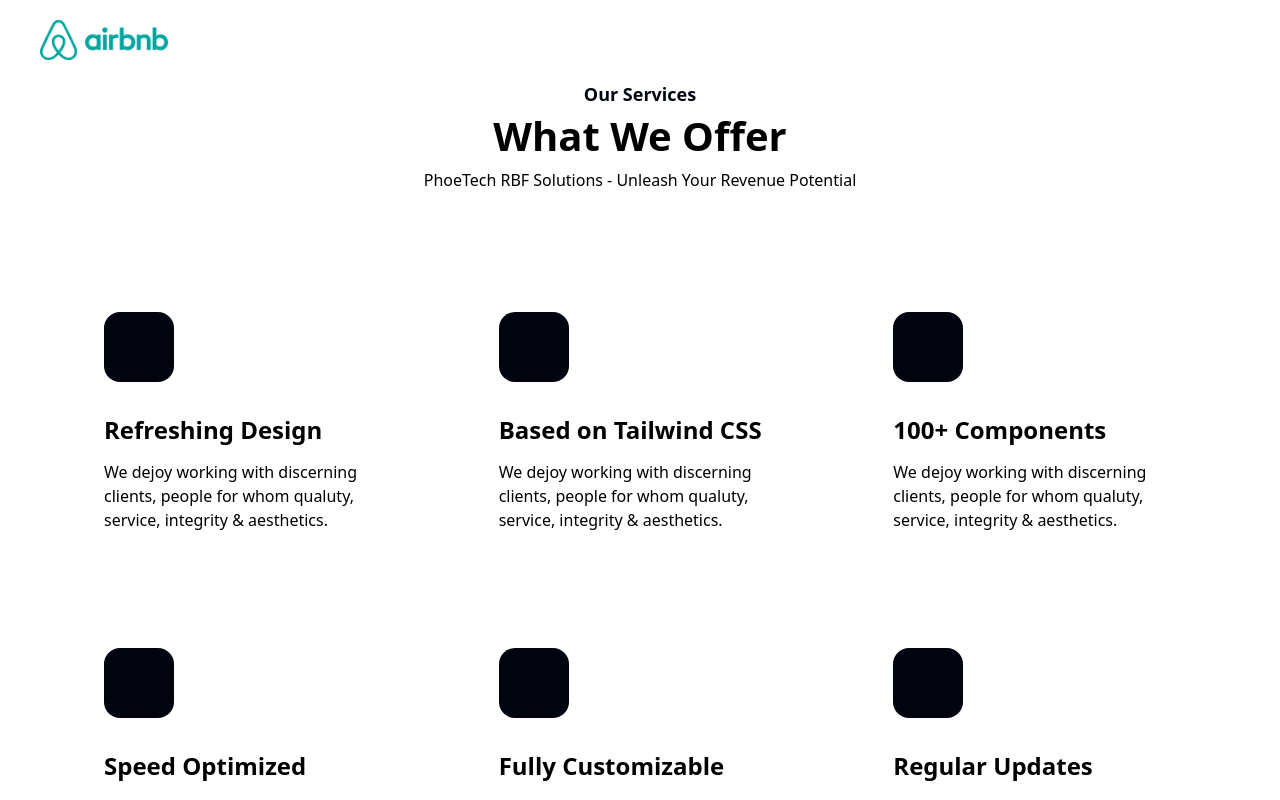
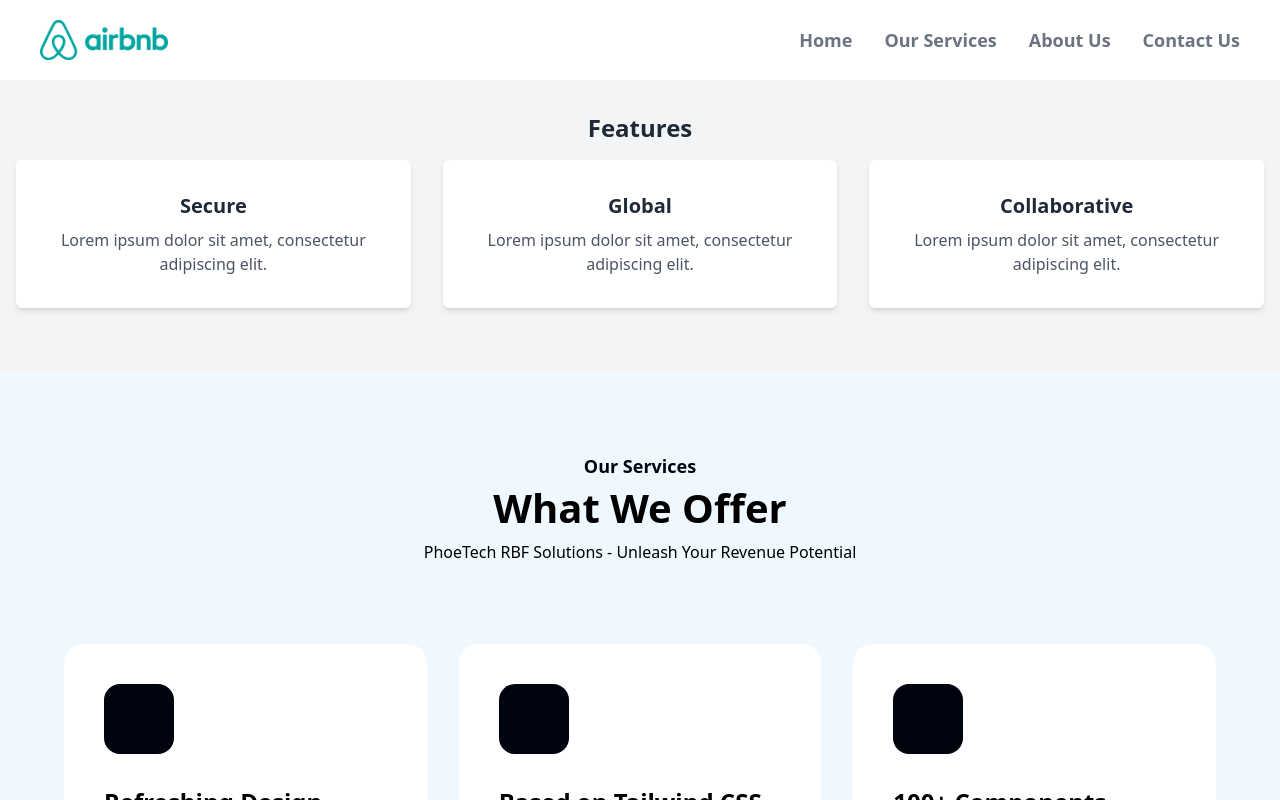
Before and after one commit to ashwin-maurya/phoetech, a React (Vite) app: page /services in a window 1280 px wide. Shown: the top 800 px of the page. Built offline with nearby package versions, Linux system fonts and the light colour scheme.

Commit message:
first commit

```diff
--- a/src/App.jsx
+++ b/src/App.jsx
@@ -12,9 +12,9 @@ import ContactPage from "./components/Pages/ContactPage";
 import ServicesPage from "./components/Pages/ServicesPage";
 const App = () => (
   <>
-    <div className="container">
-      <Router>
-        <Navbar />
+    <Router>
+      <Navbar />
+      <div className="container relative">
         <Routes>
           <Route path="/" element={<LandingPage />} />
           <Route path="/home" element={<LandingPage />} />
@@ -23,8 +23,8 @@ const App = () => (
           <Route path="/contact" element={<ContactPage />} />
         </Routes>
         <Footer />
-      </Router>
-    </div>
+      </div>
+    </Router>
   </>
 );
 
--- a/src/components/Hero.jsx
+++ b/src/components/Hero.jsx
@@ -4,7 +4,7 @@ export default function Hero() {
   return (
     <>
       <div
-        class="relative bg-gradient-to-r from-purple-600 to-blue-600 h-screen bg-center bg-cover bg-no-repeat text-white overflow-hidden"
+        class="relative bg-gradient-to-r from-purple-600 to-blue-600 h-screen max-h-[700px] bg-center bg-cover bg-no-repeat text-white overflow-hidden"
         style={{
           backgroundImage: `url("https://assets-global.website-files.com/651eca60cff32289631b0f08/651eea6facd1cf1eb6610289_planet-volumes-logNx9b2oEQ-unsplash-p-2000.jpg")`,
         }}
--- a/src/components/Pages/ServicesPage.jsx
+++ b/src/components/Pages/ServicesPage.jsx
@@ -3,6 +3,42 @@ import React from "react";
 export default function ServicesPage() {
   return (
     <>
+      <section class="bg-gray-100 py-8 mt-20">
+        <div class="container mx-auto text-center px-4">
+          <h2 class="text-2xl font-bold text-gray-800 mb-4">Features</h2>
+          <div class="flex flex-wrap -mx-4">
+            <div class="w-full md:w-1/3 px-4 mb-8">
+              <div class="bg-white p-8 shadow-md rounded-md">
+                <i class="fas fa-lock text-4xl text-blue-500 mb-4"></i>
+                <h3 class="text-xl font-bold text-gray-800 mb-2">Secure</h3>
+                <p class="text-gray-600">
+                  Lorem ipsum dolor sit amet, consectetur adipiscing elit.
+                </p>
+              </div>
+            </div>
+            <div class="w-full md:w-1/3 px-4 mb-8">
+              <div class="bg-white p-8 shadow-md rounded-md">
+                <i class="fas fa-globe-americas text-4xl text-blue-500 mb-4"></i>
+                <h3 class="text-xl font-bold text-gray-800 mb-2">Global</h3>
+                <p class="text-gray-600">
+                  Lorem ipsum dolor sit amet, consectetur adipiscing elit.
+                </p>
+              </div>
+            </div>
+            <div class="w-full md:w-1/3 px-4 mb-8">
+              <div class="bg-white p-8 shadow-md rounded-md">
+                <i class="fas fa-users text-4xl text-blue-500 mb-4"></i>
+                <h3 class="text-xl font-bold text-gray-800 mb-2">
+                  Collaborative
+                </h3>
+                <p class="text-gray-600">
+                  Lorem ipsum dolor sit amet, consectetur adipiscing elit.
+                </p>
+              </div>
+            </div>
+          </div>
+        </div>
+      </section>
       <section class="pt-20 pb-12 w-[90%] mx-auto">
         <div class="container mx-auto">
           <div class="-mx-4 flex flex-wrap">
--- a/src/components/common/Footer.jsx
+++ b/src/components/common/Footer.jsx
@@ -4,10 +4,8 @@ export default function Footer() {
   return (
     <>
       <footer>
-        <div className="max-w-6xl mx-auto px-4 px-6">
-          {/* Top area: Blocks */}
+        <div className=" mx-auto bg-white px-6">
           <div className="grid grid-cols-12 gap-8 py-8 md:py-12 border-t border-gray-200">
-            {/* 1st block */}
             <div className="col-span-12 lg:col-span-3">
               <div className="mb-2">
                 <img src={airbnbLogo} className="max-h-14" alt="" />
--- a/src/components/common/Navbar.jsx
+++ b/src/components/common/Navbar.jsx
@@ -1,12 +1,14 @@
 import React, { useState, useEffect, useRef } from "react";
 import { navLinks } from "../constants";
 import ScrollProgress from "./ScrollProgress ";
-import { Link } from "react-router-dom";
+import { Link, useLocation } from "react-router-dom";
 import { airbnbLogo } from "../../assets";
+import ServicesModal from "./ServicesModal";
 const Navbar = () => {
   const [scrollDirection, setScrollDirection] = useState("up");
   const [prevScrollPos, setPrevScrollPos] = useState(0);
   const navbarRef = useRef(null);
+  const location = useLocation();
 
   // Add the useEffect hook for updating scroll position
   useEffect(() => {
@@ -24,6 +26,14 @@ const Navbar = () => {
   }, [prevScrollPos]);
 
   const isPageAtTop = prevScrollPos === 0;
+  const isHomePage =
+    location.pathname === "/home" || location.pathname === "/about";
+
+  const [isDropdownVisible, setIsDropdownVisible] = useState(false);
+
+  const services = () => {
+    setIsDropdownVisible(!isDropdownVisible);
+  };
 
   return (
     <>
@@ -31,32 +41,70 @@ const Navbar = () => {
         id="navbar"
         ref={navbarRef}
         className={`${
-          isPageAtTop
-            ? " bg-transparent"
-            : "bg-[#fffffff3] backdrop-blur-sm   border-gray-200"
-        }  fixed w-full top-0 select-none z-50 transition-all ease-in-out duration-300`}
+          isPageAtTop && isHomePage
+            ? "bg-transparent"
+            : "bg-[#fffffff3] backdrop-blur-sm border-gray-200"
+        } fixed w-full top-0 select-none z-50 transition-all ease-in-out duration-300`}
       >
-        <header className="flex items-center dark:border-darkBorderAll  dark:bg-darkBgMain  h-[80px] w-full ">
+        <header className="flex items-center dark:border-darkBorderAll dark:bg-darkBgMain h-[80px] w-full">
           <nav className="flex justify-between items-center w-full">
             <div className="h-full flex justify-center items-center ml-10">
               <img src={airbnbLogo} className="h-[40px] invert" alt="" />
             </div>
-            <div className="flex  items-center w-auto mr-10">
-              <ul className="flex-1 flex items-center gap-8 max-md:hidden ml-5 ">
-                {navLinks.map((item) => (
-                  <li key={item.label}>
+            <div className="flex items-center w-auto mr-10">
+              <ul className="flex-1 flex items-center gap-8 max-md:hidden ml-5">
+                <li>
                   <Link
-                      to={item.href}
+                    to="/home"
                     className={`${
-                        isPageAtTop
+                      isPageAtTop && isHomePage
                         ? "hover:text-white text-white "
                         : "hover:text-black text-gray-500 "
                     }font-montserrat leading-normal py-5 text-lg font-semibold transition-all ease-in-out duration-300`}
                   >
-                      {item.label}
+                    Home
                   </Link>
                 </li>
-                ))}
+                <li className="relative">
+                  <span
+                    onClick={services}
+                    className={`${
+                      isPageAtTop && isHomePage
+                        ? "hover:text-white text-white "
+                        : "hover:text-black text-gray-500 "
+                    }font-montserrat leading-normal py-5 text-lg font-semibold transition-all ease-in-out duration-300`}
+                  >
+                    Our Services
+                  </span>
+                  {isDropdownVisible && (
+                    <ServicesModal services={services}></ServicesModal>
+                  )}
+                </li>
+
+                <li>
+                  <Link
+                    to="/about"
+                    className={`${
+                      isPageAtTop && isHomePage
+                        ? "hover:text-white text-white "
+                        : "hover:text-black text-gray-500 "
+                    }font-montserrat leading-normal py-5 text-lg font-semibold transition-all ease-in-out duration-300`}
+                  >
+                    About Us
+                  </Link>
+                </li>
+                <li>
+                  <Link
+                    to="/contact"
+                    className={`${
+                      isPageAtTop && isHomePage
+                        ? "hover:text-white text-white "
+                        : "hover:text-black text-gray-500 "
+                    }font-montserrat leading-normal py-5 text-lg font-semibold transition-all ease-in-out duration-300`}
+                  >
+                    Contact Us
+                  </Link>
+                </li>
               </ul>
             </div>
           </nav>
--- a/src/components/common/ScrollProgress .jsx
+++ b/src/components/common/ScrollProgress .jsx
@@ -22,7 +22,7 @@ const ScrollProgress = () => {
 
   return (
     <div
-      className="absolute  scroll-progress h-[4px] dark:bg-secondary bg-primaryMain"
+      className="absolute  scroll-progress h-[4px] bg-secondary "
       style={{ width: `${scrollProgress}%` }}
     ></div>
   );
--- /dev/null
+++ b/src/components/common/ServicesModal.jsx
@@ -0,0 +1,47 @@
+import { useRef } from "react";
+export default function ServicesModal({ services }) {
+  const modalRef = useRef(null);
+
+  const handleOutsideClick = (event) => {
+    if (modalRef.current === event.target) {
+      services();
+    }
+  };
+
+  return (
+    <>
+      <div
+        id="myModal"
+        className="fixed z-[99999] inset-0 transition-all ease-in-out duration-300 w-screen h-screen"
+        ref={modalRef}
+        onClick={handleOutsideClick}
+      ></div>
+
+      <div
+        id="dropdownAvatarName"
+        className="z-[999999] block absolute left-0 top-8 bg-white divide-y divide-gray-100 rounded-sm shadow-sm w-48 dark:bg-darkBgPrimary  border "
+      >
+        <ul
+          className="py-2 text-sm text-gray-700 "
+          aria-labelledby="dropdownInformdropdownAvatarNameButtonationButton"
+        >
+          <li>
+            <span to="/" className="block px-4 py-2 hover:bg-gray-100 ">
+              RBF Solutions
+            </span>
+          </li>
+          <li>
+            <span to="/" className="block px-4 py-2 hover:bg-gray-100 ">
+              Finance Management
+            </span>
+          </li>
+          <li>
+            <span to="/" className="block px-4 py-2 hover:bg-gray-100 ">
+              Digital Transformation
+            </span>
+          </li>
+        </ul>
+      </div>
+    </>
+  );
+}
--- a/src/index.css
+++ b/src/index.css
@@ -13,6 +13,7 @@
 
 body {
   overflow-x: hidden;
+  background-color: aliceblue;
 }
 ::-webkit-scrollbar {
   display: none;
```
Also changed, not shown: src/components/Pages/AboutPage.jsx (+13 -13 lines). Lines whose indentation alone changed are shown as unchanged.
